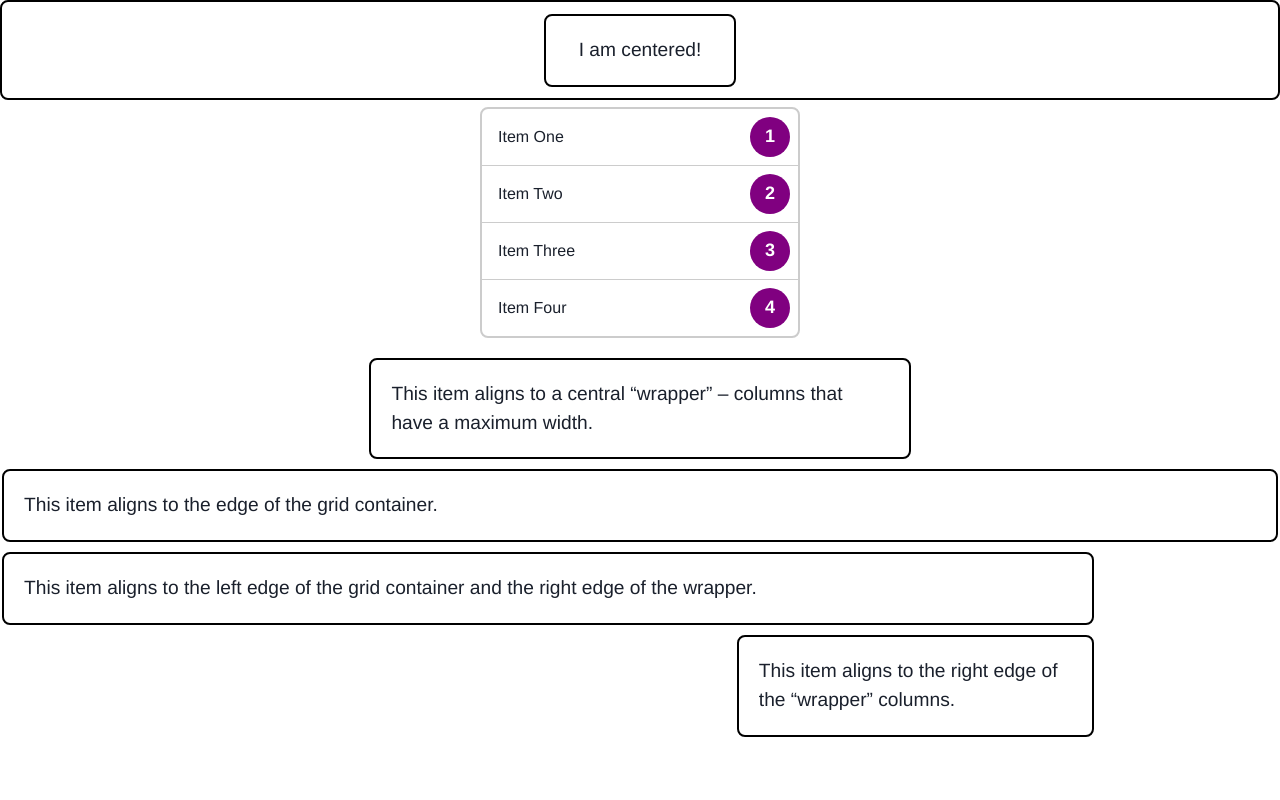
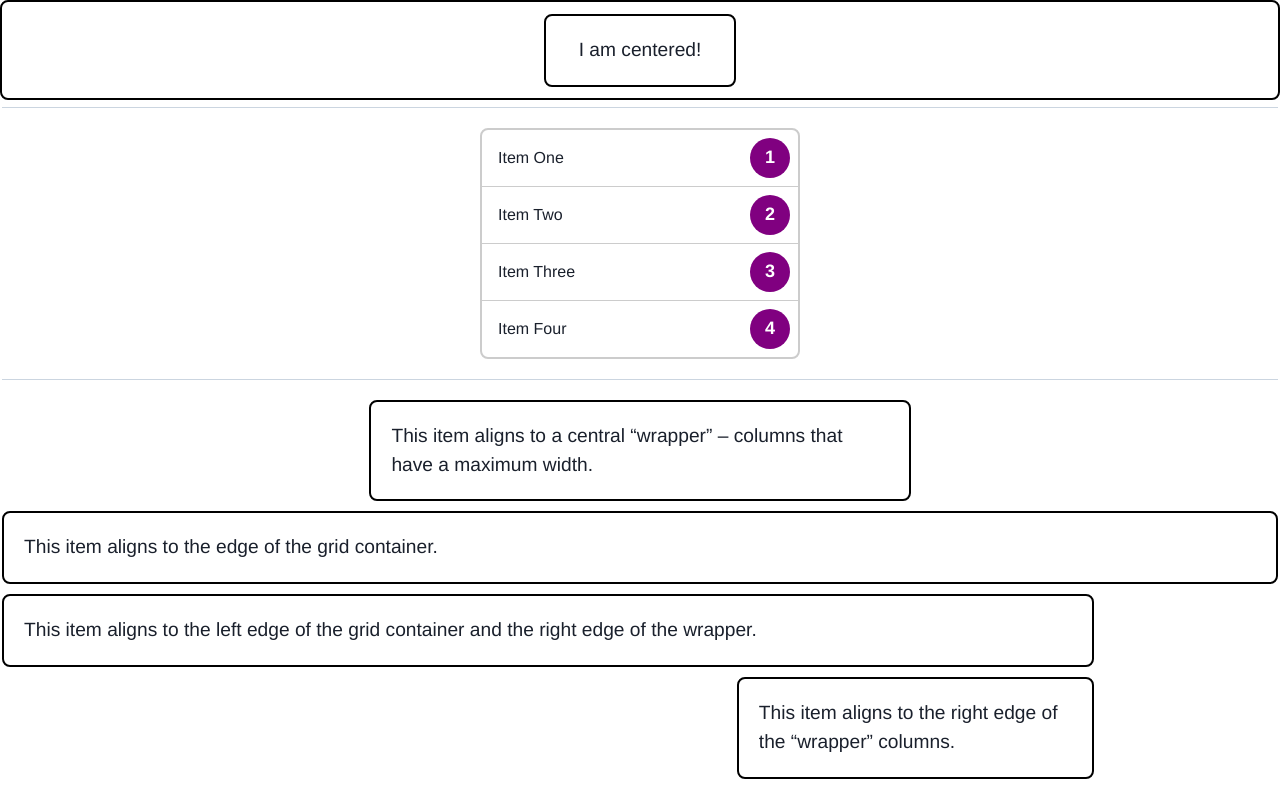
Before and after one commit to cm-kato-moqrin/css-layout-cookbook, a React (Create React App) app: page / in a window 1280 px wide. Built offline with nearby package versions, Linux system fonts and the light colour scheme.

Commit message:
add divider

```diff
--- a/src/App.tsx
+++ b/src/App.tsx
@@ -1,5 +1,5 @@
 import * as React from 'react';
-import { ChakraProvider, VStack } from '@chakra-ui/react';
+import { ChakraProvider, StackDivider, VStack } from '@chakra-ui/react';
 import CenterContainer from './components/CenterContainer';
 import ListWithBadge from './components/ListWithBadge';
 import GridWrapper from './components/GridWrapper';
@@ -7,7 +7,14 @@ import customTheme from './extendTheme';
 
 export const App = () => (
   <ChakraProvider theme={customTheme}>
-    <VStack border='2px' h='100px' borderColor='black' rounded='lg' spacing={5}>
+    <VStack
+      divider={<StackDivider borderColor='gray.300' />}
+      border='2px'
+      h='100px'
+      borderColor='black'
+      rounded='lg'
+      spacing={5}
+    >
       <CenterContainer />
       <ListWithBadge />
       <GridWrapper />
```
